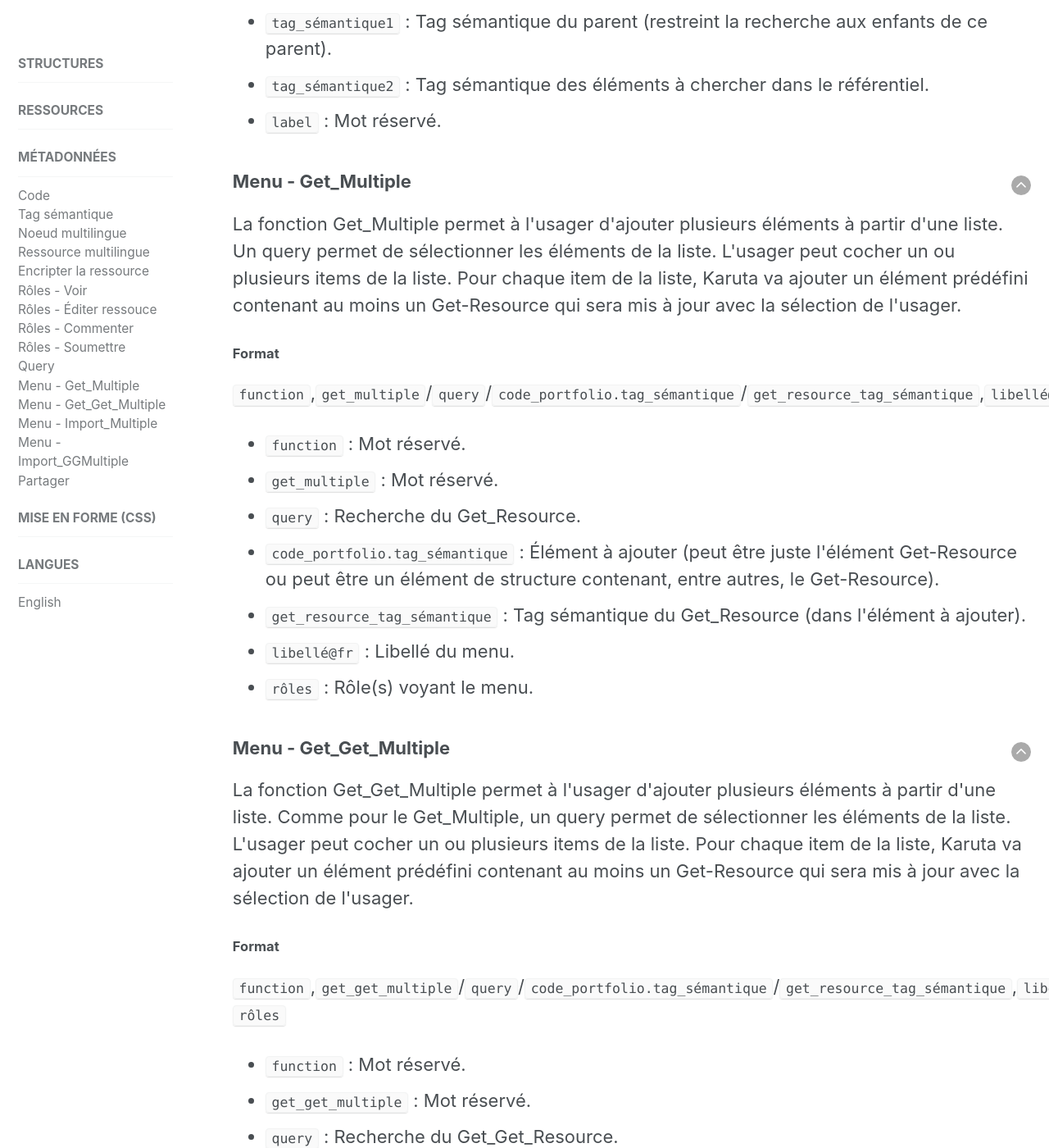
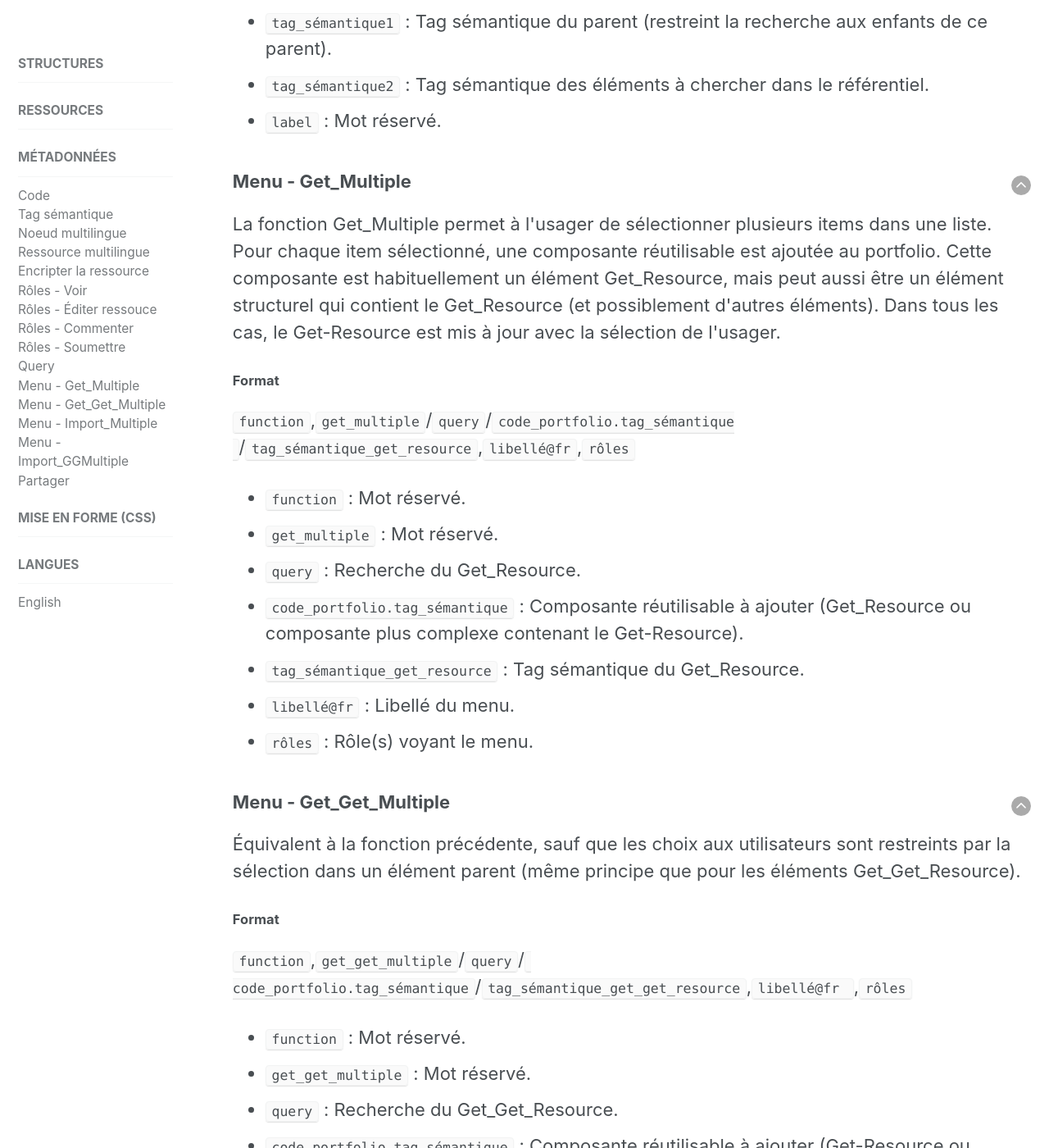
Before and after one commit to karutaproject/karuta-frontend-documentation, a Jekyll site: the page built from _pages/metadata_fr.html, in a window 1280 px wide and 1400 px high, scrolled down 5052 px. Shown: the whole window at 82% size. Built offline with Jekyll 4.4.1, drawn with Linux system fonts in a browser that asks for light colours; some of the changed text lies outside the part shown.

Commit message:
Traduction

```diff
--- a/_pages/metadata_en.html
+++ b/_pages/metadata_en.html
@@ -210,13 +210,10 @@ sidebar:
 	<a style='float:right' href='#top'><img src='../assets/img/arrow-up.png'/></a>
 	<h3 id='get_multiple'>Menu - Get_Multiple</h3>
 	<p>
-		This function allows the user to select multiple elements from a list. For each item selected by the
+		This function allows the user to select multiple items from a list. For each item selected by the
 		user, an reusable component is added to the portfolio. This component is usualy a Get_Resource element,
 		but it may also be a structural element containing, amongst other things, the Get_Resource element. In
 		any case, the user's choice is set by Karuta in the Get-Resource element.
-	</p>
-	<p>
-		The Query field is used to select the items present in the list.
 	</p>
 	<h4>Format</h4>
 	<p>
--- a/_pages/metadata_fr.html
+++ b/_pages/metadata_fr.html
@@ -210,23 +210,27 @@ sidebar:
 <article>
 	<a style='float:right' href='#top'><img src='../assets/img/arrow-up.png'/></a>
 	<h3 id='get_multiple'>Menu - Get_Multiple</h3>
-	<p>La fonction Get_Multiple permet à l'usager d'ajouter plusieurs éléments à partir d'une liste.
-		Un query permet de sélectionner les éléments de la liste. L'usager peut cocher un ou plusieurs
-		items de la liste. Pour chaque item de la liste, Karuta va ajouter un élément prédéfini
-		contenant au moins un Get-Resource qui sera mis à jour avec la sélection de l'usager.
+	<p>
+		La fonction Get_Multiple permet à l'usager de sélectionner plusieurs items dans une liste.
+		Pour chaque item sélectionné, une composante réutilisable est ajoutée au portfolio. Cette composante
+		est habituellement un élément Get_Resource, mais peut aussi être un élément structurel qui contient
+		le Get_Resource (et possiblement d'autres éléments). Dans tous les cas, le Get-Resource est mis à
+		jour avec la sélection de l'usager.
 	</p>
 	<h4>Format</h4>
-	<p><code>function</code>,<code>get_multiple</code>/<code>query</code>/<code>code_portfolio.tag_sémantique</code>/<code>get_resource_tag_sémantique</code>,<code>libellé@fr</code>,<code>rôles</code>
+	<p>
+		<code>function</code>,<code>get_multiple</code>/<code>query</code>/<code>code_portfolio.tag_sémantique
+		</code>/<code>tag_sémantique_get_resource</code>,<code>libellé@fr</code>,<code>rôles</code>
 	</p>
 	<ul>
 		<li><code>function</code> : Mot réservé.</li>
 		<li><code>get_multiple</code> : Mot réservé.</li>
 		<li><code>query</code> : Recherche du Get_Resource.</li>
 		<li>
-			<code>code_portfolio.tag_sémantique</code> : Élément à ajouter (peut être juste l'élément
-			Get-Resource ou peut être un élément de structure contenant, entre autres, le Get-Resource).
+			<code>code_portfolio.tag_sémantique</code> : Composante réutilisable à ajouter (Get_Resource ou
+			 composante plus complexe contenant le Get-Resource).
 		</li>
-		<li><code>get_resource_tag_sémantique</code> : Tag sémantique du Get_Resource (dans l'élément à ajouter).</li>
+		<li><code>tag_sémantique_get_resource</code> : Tag sémantique du Get_Resource.</li>
 		<li><code>libellé@fr</code> : Libellé du menu.</li>
 		<li><code>rôles</code> : Rôle(s) voyant le menu.</li>
 	</ul>
@@ -235,26 +239,24 @@ sidebar:
 <article>
 	<a style='float:right' href='#top'><img src='../assets/img/arrow-up.png'/></a>
 	<h3 id='get_get_multiple'>Menu - Get_Get_Multiple</h3>
-	<p>La fonction Get_Get_Multiple permet à l'usager d'ajouter plusieurs éléments à partir d'une
-		liste. Comme pour le Get_Multiple, un query permet de sélectionner les éléments de la liste.
-		L'usager peut cocher un ou plusieurs items de la liste. Pour chaque item de la liste,
-		Karuta va ajouter un élément prédéfini contenant au moins un Get-Resource qui sera mis à
-		jour avec la sélection de l'usager.
+	<p>
+		Équivalent à la fonction précédente, sauf que les choix aux utilisateurs sont restreints par la
+		sélection dans un élément parent (même principe que pour les éléments Get_Get_Resource).
 	</p>
 	<h4>Format</h4>
-	<p><code>function</code>,<code>get_get_multiple</code>/<code>query</code>/<code>code_portfolio.tag_sémantique</code>/<code>get_resource_tag_sémantique</code>,<code>libellé@fr</code>,
-		<code>rôles</code>
+	<p>
+		<code>function</code>,<code>get_get_multiple</code>/<code>query</code>/<code>
+		code_portfolio.tag_sémantique</code>/<code>tag_sémantique_get_get_resource</code>,<code>libellé@fr
+		</code>,<code>rôles</code>
 	</p>
 	<ul>
 		<li><code>function</code> : Mot réservé.</li>
 		<li><code>get_get_multiple</code> : Mot réservé.</li>
 		<li><code>query</code> : Recherche du Get_Get_Resource.</li>
-		<li><code>code_portfolio.tag_sémantique</code> : Composante réutilisable à ajouter (peut être
-			juste le Get-Resource).
+		<li><code>code_portfolio.tag_sémantique</code> : Composante réutilisable à ajouter (Get-Resource ou
+			 composante plus complexe contenant le Get-Resource).
 		</li>
-		<li><code>get_resource_tag_sémantique</code> : Tag sémantique du Get_Resource
-			(dans la composante à ajouter).
-		</li>
+		<li><code>tag_sémantique_get_get_resource</code> : Tag sémantique du Get_Get_Resource.</li>
 		<li><code>libellé@fr</code> : Libellé du menu.</li>
 		<li><code>rôles</code> : Rôle(s) voyant le menu.</li>
 	</ul>
```
